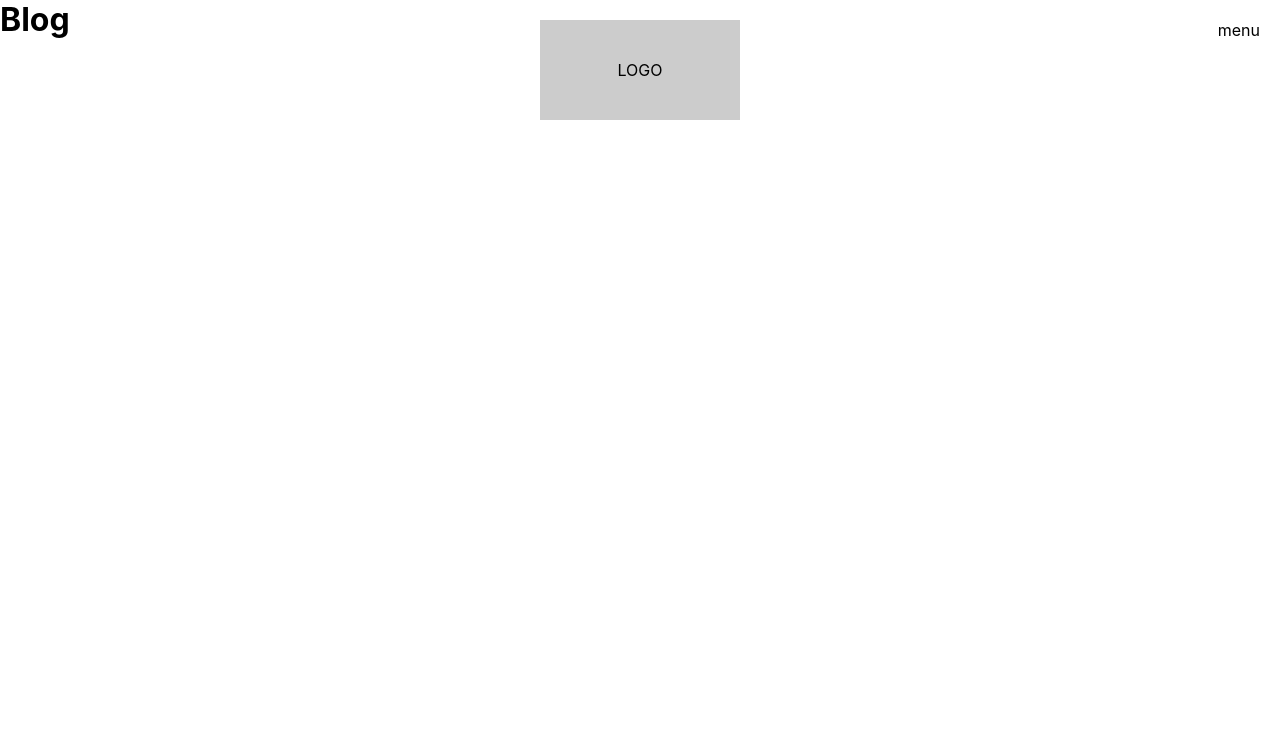
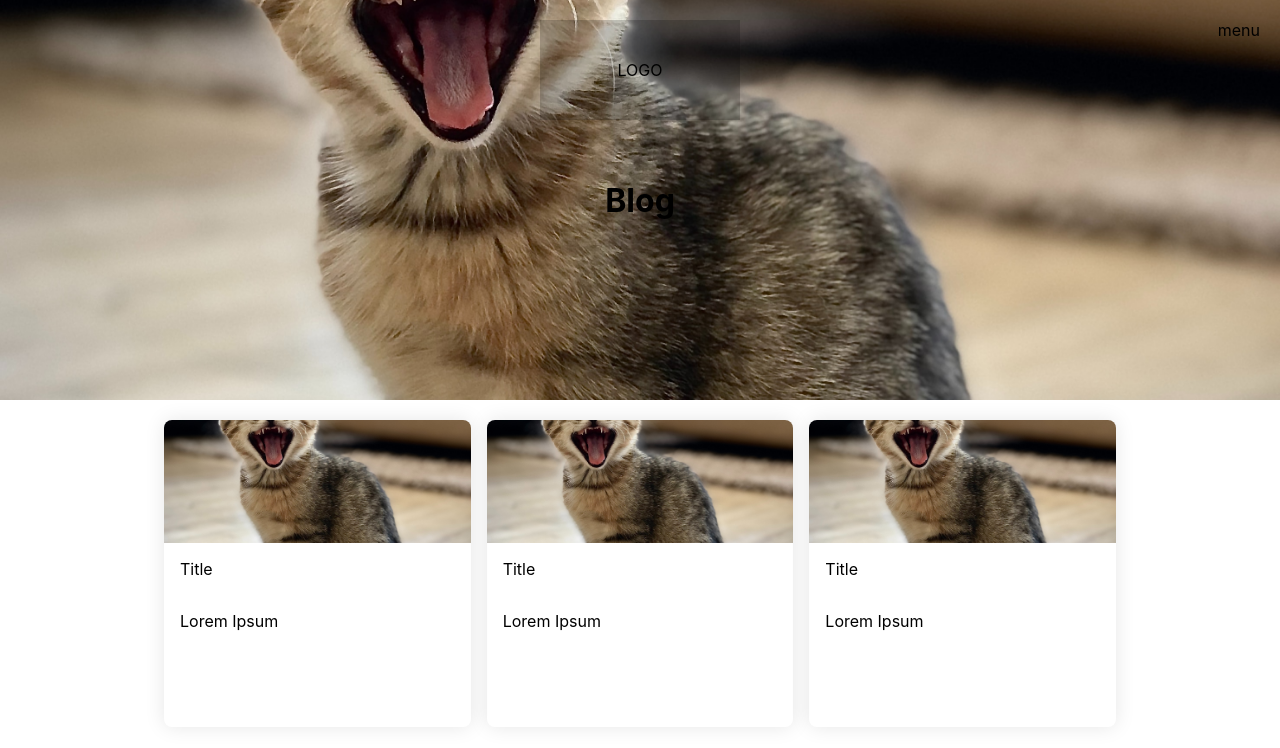
Before and after one commit to JesseReo/jessereo.com, a Next.js app: page /blog in a window 1280 px wide. Shown: the top 748 px of the page. Built offline with nearby package versions, Linux system fonts and the light colour scheme.

Commit message:
add blog page wireframe

```diff
--- a/pages/blog.js
+++ b/pages/blog.js
@@ -1,5 +1,8 @@
 import Head from "next/head";
-import Navigation from "../components/Navigation";
+import Image from "next/image";
+import styles from "../styles/Blog.module.css";
+import Hero from "../components/Hero";
+import Main from "../components/Main";
 
 export default function Blog() {
   return (
@@ -11,9 +14,58 @@ export default function Blog() {
           content="Blog and articles written by Jesse Real for up and coming drummer"
         />
       </Head>
-      <main>
-        <h1>Blog</h1>
-      </main>
+      <Hero
+        title="Blog"
+        backgroundImage="url(/loan-7AIDE8PrvA0-unsplash.jpg)"
+      />
+      <Main>
+        <div className={styles.blogList}>
+          <div className={styles.blogListItem}>
+            <div className={styles.card}>
+              <div className={styles.cardImage}>
+                <Image
+                  src="/loan-7AIDE8PrvA0-unsplash.jpg"
+                  alt="alt"
+                  layout="fill"
+                  objectFit="cover"
+                />
+              </div>
+              <div className={styles.cardTitle}>Title</div>
+              <div className={styles.cardDesc}>Lorem Ipsum</div>
+            </div>
+          </div>
+
+          <div className={styles.blogListItem}>
+            <div className={styles.card}>
+              <div className={styles.cardImage}>
+                <Image
+                  src="/loan-7AIDE8PrvA0-unsplash.jpg"
+                  alt="alt"
+                  layout="fill"
+                  objectFit="cover"
+                />
+              </div>
+              <div className={styles.cardTitle}>Title</div>
+              <div className={styles.cardDesc}>Lorem Ipsum</div>
+            </div>
+          </div>
+
+          <div className={styles.blogListItem}>
+            <div className={styles.card}>
+              <div className={styles.cardImage}>
+                <Image
+                  src="/loan-7AIDE8PrvA0-unsplash.jpg"
+                  alt="alt"
+                  layout="fill"
+                  objectFit="cover"
+                />
+              </div>
+              <div className={styles.cardTitle}>Title</div>
+              <div className={styles.cardDesc}>Lorem Ipsum</div>
+            </div>
+          </div>
+        </div>
+      </Main>
     </>
   );
 }
--- /dev/null
+++ b/styles/Blog.module.css
@@ -0,0 +1,53 @@
+.blogList {
+  display: grid;
+  gap: 1rem;
+}
+
+@media (min-width: 567px) {
+  .blogList {
+    grid-template-columns: repeat(2, 1fr);
+  }
+}
+
+@media (min-width: 992px) {
+  .blogList {
+    grid-template-columns: repeat(3, 1fr);
+  }
+}
+
+.blogListItem {
+  width: 100%;
+}
+
+.card {
+  position: relative;
+  width: 100%;
+  aspect-ratio: 1 / 1;
+  transform: scale(1);
+  box-shadow: none;
+  cursor: pointer;
+  border-radius: 8px;
+  box-shadow: 0px 0px 20px 0px rgba(0, 0, 0, 0.1);
+  overflow: hidden;
+  transition: all 150ms ease-out;
+}
+
+.card:hover {
+  z-index: 1;
+  box-shadow: 0px 0px 20px 0px rgba(0, 0, 0, 0.5);
+  transform: scale(1.02);
+  transition: all 150ms ease-out;
+}
+
+.cardImage {
+  position: relative;
+  height: 40%;
+}
+
+.cardTitle {
+  padding: 1rem;
+}
+
+.cardDesc {
+  padding: 1rem;
+}
```
